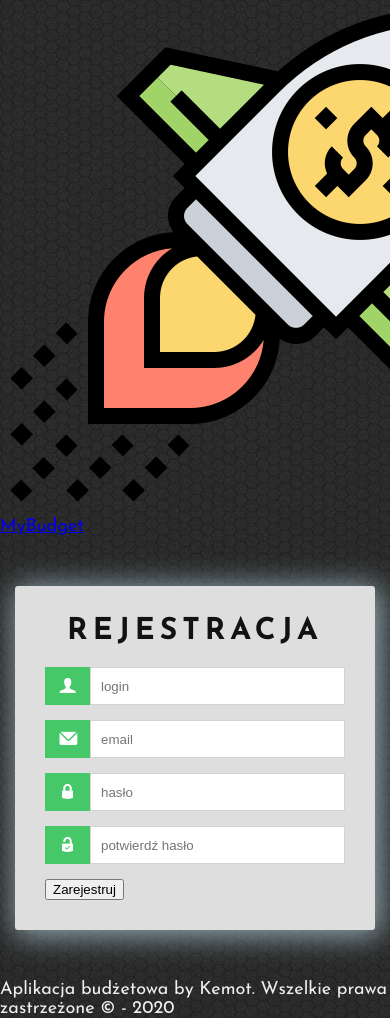
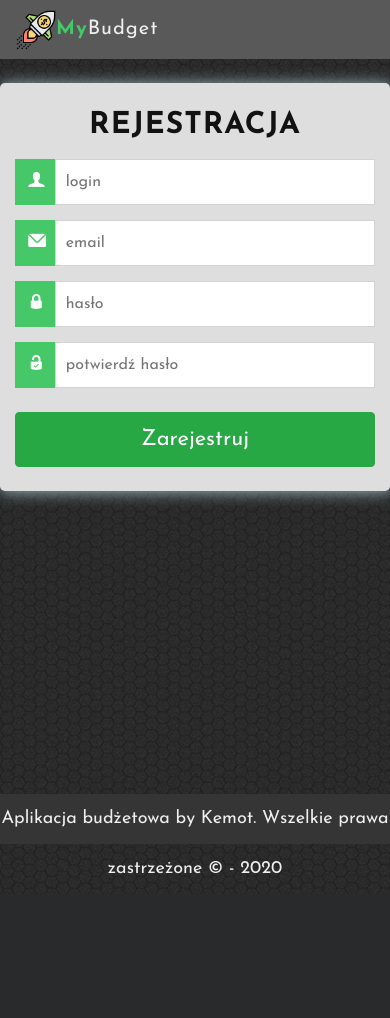
Before and after one commit to kemot-design/web-budget-app, a PHP site: page /registration.html in a window 390 px wide; the page is wider, and only the part inside the window is pictured. After the commit the page ends 886 px from the top of that part, so only its background shows below. Run offline with PHP 8.4, Linux system fonts and the light colour scheme.

Commit message:
Add responsivness to login and registration pages

```diff
--- a/balance.html
+++ b/balance.html
@@ -236,7 +236,7 @@
 		</div>
 
 		<footer>
-			<div id="footer">
+			<div class="footer">
 				Aplikacja budżetowa by Kemot. Wszelkie prawa zastrzeżone &copy; - 2020
 			</div>
 		</footer>
--- a/mainmenu.html
+++ b/mainmenu.html
@@ -3,7 +3,7 @@
 <head>
 	<meta charset="utf-8" />
     <meta name="viewport" content="width=device-width, initial-scale=1, shrink-to-fit=no">
-	<meta http-equiv="X-UA-Compatible" content="IE=edge" />
+	<meta http-equiv="X-UA-Compatible" content="IE=edge">
 
 	<title>MyBudget - Home Page</title>
 
@@ -97,7 +97,7 @@
 		</div>
 
 		<footer>
-			<div class="footer">
+			<div class="footer position-absolute">
 				Aplikacja budżetowa by Kemot. Wszelkie prawa zastrzeżone &copy; - 2020
 			</div>
 		</footer>
--- a/mystyle.css
+++ b/mystyle.css
@@ -14,7 +14,7 @@ body{
 }
 
 .content-wrap{
-	padding-bottom: 50px;
+	padding-bottom: 20px;
 }
 
 /* index.html */
@@ -44,15 +44,7 @@ body{
 	height: 50px;
 	text-align: center;
 	line-height: 50px;
-	position: absolute;
 	bottom: 0;
-	}
-
-#wrapper{
-	width: 800px;
-	margin: 30px auto;
-	text-align: center;
-	color: #121212;
 }
 
 .content{
@@ -75,96 +67,9 @@ h1{
 	margin: 0;
 }
 
-#buttonRow{
-	background-color: #dedede;
-	margin-top: 30px;
-	padding: 30px;
-	border-radius: 5px;
-	-webkit-box-shadow: 1px 1px 15px 1px rgba(159,185,194,0.9);
-	-moz-box-shadow: 1px 1px 15px 1px rgba(159,185,194,0.9);
-	box-shadow: 1px 1px 15px 1px rgba(159,185,194,0.9);
-
-}
-
-#buttonRow a{
-	text-decoration: none;
-	color: #efefef;
-	display: block;
-	height: 40px;
-	width: 300px;
-	font-size: 20px;
-	line-height: 40px;
-	margin-top: 10px;
-	border-radius: 5px;
-}
-
-#buttonRow a:hover{
-	-webkit-box-shadow: 1px 1px 15px 1px rgba(159,185,194,0.9);
-	-moz-box-shadow: 1px 1px 15px 1px rgba(159,185,194,0.9);
-	box-shadow: 1px 1px 15px 1px rgba(159,185,194,0.9);
-}
-
-#registerBtn{
-	display: inline-block;
-	height: 50px;
-	width: 300px;
-	margin-right: 50px;
-
-}
-
-#registerBtn a{
-
-	background-color: #46c768;
-	color: #efefef;
-	font-weight: 700;
-
-}
-
-#loginBtn{
-	display: inline-block;
-	height: 50px;
-	width: 300px;
-	margin-left: 50px;
-
-}
-
-#loginBtn a{
-
-	background-color: #3399ff;
-	color: #efefef;
-	font-weight: 700;
-}
-
-/* registration.html */
-
-#container
-{
-	background-color: #dedede;
-	color: #121212;
-	width: 300px;
-	padding: 30px;
-	margin-left: auto;
-	margin-right: auto;
-	margin-top: 50px;
-	margin-bottom: 50px;
-	-webkit-box-shadow: 3px 3px 30px 3px rgba(159,185,194,0.9);
-	-moz-box-shadow: 3px 3px 30px 3px rgba(159,185,194,0.9);
-	box-shadow: 3px 3px 30px 3px rgba(159,185,194,0.9);
-	border-radius: 3px;
-}
-
-#container h1
-{
-	font-size: 30px;
-	text-align: center;
-	margin-top: 0px;
-	margin-bottom: 20px;
-	letter-spacing: 5px;
-}
-
 .input-container {
-	display: flex;
-	width: 300px;
+    display: flex;
+	min-width: 95%;
 	margin-bottom: 15px;
 }
 
@@ -172,7 +77,7 @@ h1{
 	padding: 10px;
 	background: #46c768;
 	color: white;
-	min-width: 25px;
+	min-width: 5%;
 	text-align: center;
 }
 
@@ -189,22 +94,6 @@ h1{
 	-moz-box-shadow: 0px 0px 10px 2px rgba(159,185,194,0.9);
 	box-shadow: 0px 0px 10px 2px rgba(159,185,194,0.9);
 }
-
-/*input[type=submit]
-{
-	background-color: #46c768;
-	width: 300px;
-	font-weight: 700;
-	cursor: pointer;
-	font-size: 20px;
-	padding: 15px 10px;
-	border: none;
-	color: white;
-	margin: 0;
-	margin-top: 10px;
-	letter-spacing: 2px;
-	border-radius: 5px;
-}*/
 
 input[type=submit]:hover
 {
@@ -287,14 +176,14 @@ ul > li:hover
 	margin-right: 5px;
 }
 
-/* addincome.html */
-
 .content-header{
 	font-size: 30px;
     font-weight: 700;
 	padding-top: 25px;
 	padding-bottom: 15px;
     text-align: center;
+    letter-spacing: 1px;
+    text-transform: uppercase;
 }
 
 form{
@@ -322,9 +211,6 @@ input[type=radio]
 	float: left;
 	width: 33%;
 }
-
-
-/* balance.html */
 
 .balance-date-picker
 {
@@ -413,7 +299,7 @@ hr{
 
 .btn-block {
     font-size: 22px;
-    padding: 15px 0;
+    padding: 10px 0;
     /* define values in pixels / Percentage or em. whatever suits
        your requirements */
 }
--- a/registration.html
+++ b/registration.html
@@ -2,32 +2,51 @@
 <html lang="pl">
 
 <head>
+
+    <meta charset="utf-8" />
+	<meta http-equiv="X-UA-Compatible" content="IE=edge" />
+    <meta name="viewport" content="width=device-width, initial-scale=1, shrink-to-fit=no">
+
     <title>Registration</title>
-	<meta charset="utf-8"  />
+
 	<meta name="description" content="Kontroluj swoje przychody i wydatki, budżet pod kontrolą" />
 	<meta name="keywords" content="budżet, przychody, wydatki, finanse domowe" />
-	<meta http-equiv="X-UA-Compatible" content="IE=edge" />
 
+	<link rel="stylesheet" href="https://stackpath.bootstrapcdn.com/bootstrap/4.5.2/css/bootstrap.min.css" integrity="sha384-JcKb8q3iqJ61gNV9KGb8thSsNjpSL0n8PARn9HuZOnIxN0hoP+VmmDGMN5t9UJ0Z" crossorigin="anonymous">
     <link rel="stylesheet" href="mystyle.css" type="text/css" />
+	<link href="https://fonts.googleapis.com/css2?family=Josefin+Sans:wght@400;700&display=swap" rel="stylesheet">
 	<link rel="stylesheet" href="fontello/css/fontello.css" type="text/css" />
-	<link href="https://fonts.googleapis.com/css2?family=Josefin+Sans:wght@400;700&display=swap" rel="stylesheet">
 
 </head>
 
 <body>
 
-	<div id="topbar">
-		<a href="index.html"><div id="small-logo"><img src="img/budget.png" alt="rocket"><span>My</span>Budget</div></a>
+	<header>
+
+        <div class="topbar">
+
+            <nav class="navbar navbar-expand-sm py-0">
+
+                <a class="navbar-brand" href="index.html"><img src="img/budget.png" alt="Logo"/><span>My</span>Budget</a>
+
+            </nav>
+
         </div>
+
+    </header>
 
 	<main>
 
 		<article>
 
-			<div id="container">
+			<div class="container">
+
+                <div class="row">
+
+                    <div class="col-sm-8 offset-sm-2 col-md-6 offset-md-3 col-xl-4 offset-xl-4 my-4 content">
 
                         <header>
-					<h1>REJESTRACJA</h1>
+                            <h1 class="content-header">REJESTRACJA</h1>
                         </header>
 
                         <form action="#" method="get">
@@ -52,9 +71,13 @@
                                 <input class="input-field" type="password" name="confirmation-password" placeholder="potwierdź hasło" onfocus="this.placeholder=''" onblur="this.placeholder='confirm password'">
                             </div>
 
-					<input type="submit" name="register" value="Zarejestruj">
+                            <input type="submit" class="btn btn-success btn-block my-4" name="register" value="Zarejestruj">
 
                         </form>
+
+                    </div>
+
+                </div>
 
 			</div>
 
@@ -63,12 +86,14 @@
 	</main>
 
 	<footer>
-
-		<div id="footer">
+			<div class="footer position-absolute">
 				Aplikacja budżetowa by Kemot. Wszelkie prawa zastrzeżone &copy; - 2020
 			</div>
+    </footer>
 
-	</footer>
+    <script src="https://code.jquery.com/jquery-3.5.1.slim.min.js" integrity="sha384-DfXdz2htPH0lsSSs5nCTpuj/zy4C+OGpamoFVy38MVBnE+IbbVYUew+OrCXaRkfj" crossorigin="anonymous"></script>
+    <script src="https://cdn.jsdelivr.net/npm/popper.js@1.16.1/dist/umd/popper.min.js" integrity="sha384-9/reFTGAW83EW2RDu2S0VKaIzap3H66lZH81PoYlFhbGU+6BZp6G7niu735Sk7lN" crossorigin="anonymous"></script>
+    <script src="https://stackpath.bootstrapcdn.com/bootstrap/4.5.2/js/bootstrap.min.js" integrity="sha384-B4gt1jrGC7Jh4AgTPSdUtOBvfO8shuf57BaghqFfPlYxofvL8/KUEfYiJOMMV+rV" crossorigin="anonymous"></script>
 
 </body>
 </html>
```
Also changed, not shown: index.html (+35 -15 lines), logpage.html (+36 -8 lines). Lines whose indentation alone changed are shown as unchanged.
